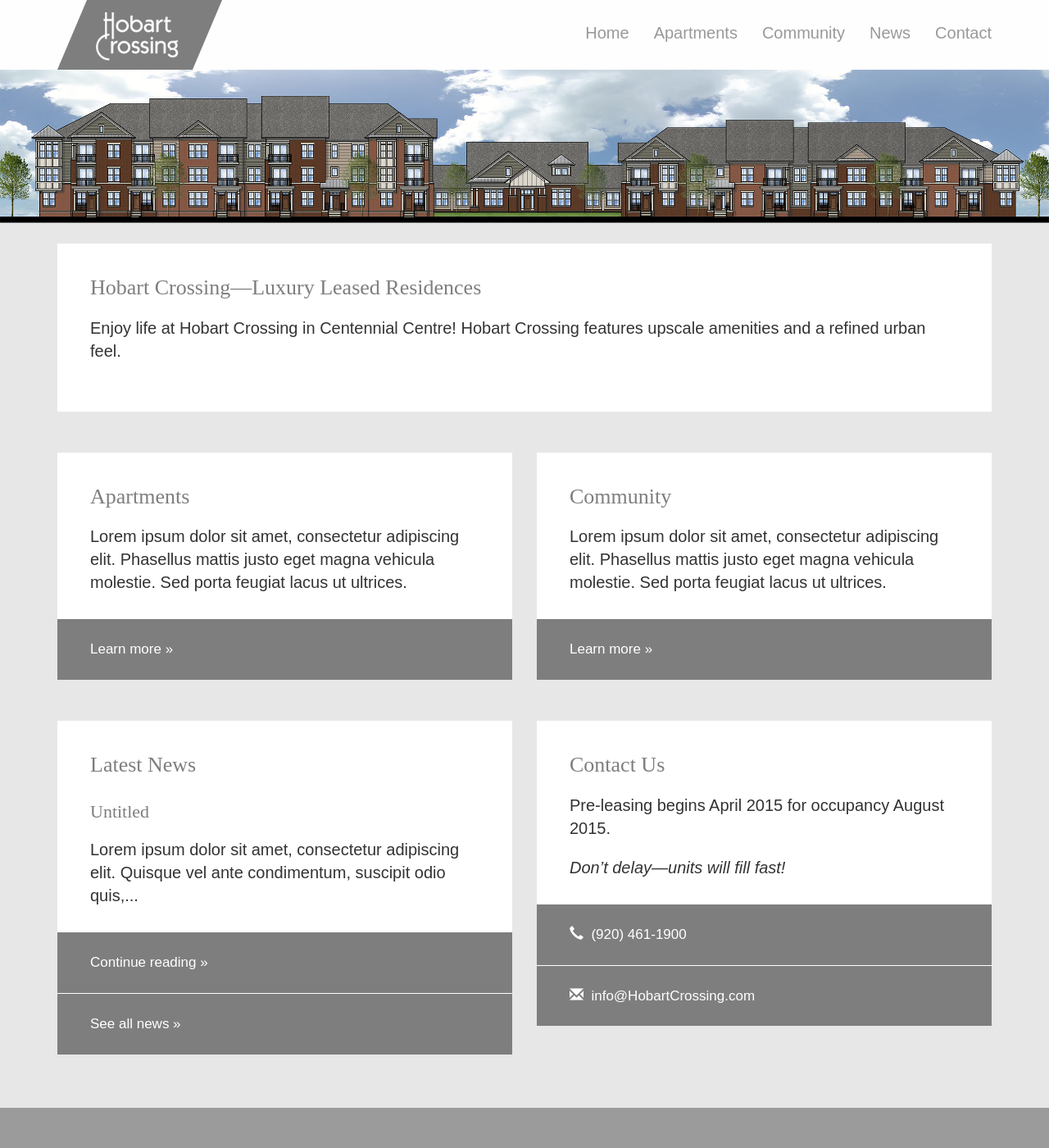
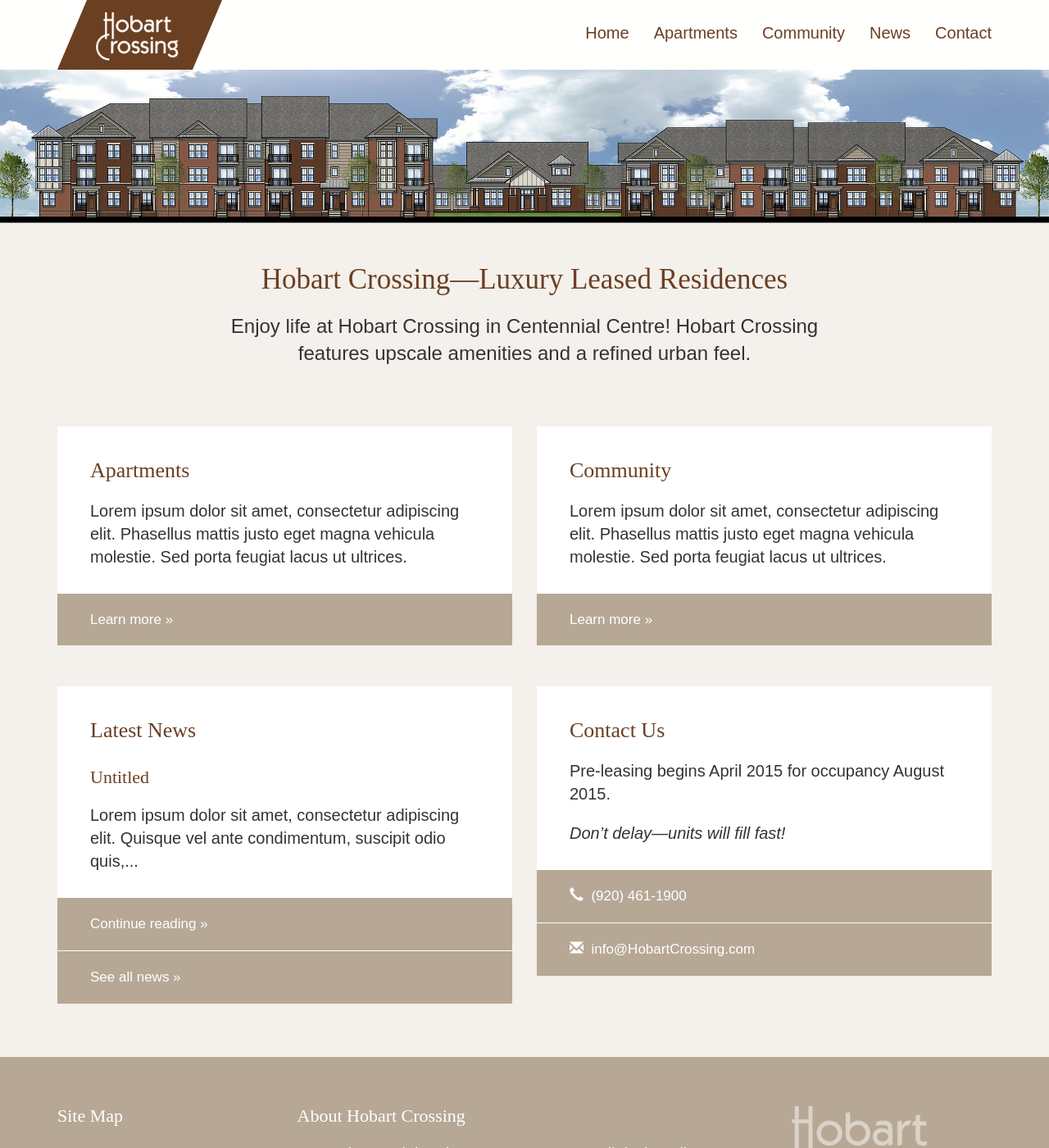
Before and after one commit to insight-creative/hobart-crossing, a Jekyll site: the page built from index.md, in a window 1280 px wide and 1400 px high. Shown: the whole window at 82% size. Built offline with Jekyll 4.4.1, drawn with Linux system fonts in a browser that asks for light colours; nearby versions of some CDN libraries.

Commit message:
A few more layout adjustments.

```diff
--- a/_includes/footer.html
+++ b/_includes/footer.html
@@ -7,11 +7,11 @@
       <div class="col-md-3">
         <h2>Site Map</h2>
         <ul>
-          <li><a href="#">Home</a></li>
-          <li><a href="#">Apartments</a></li>
-          <li><a href="#">Community</a></li>
-          <li><a href="#">News</a></li>
-          <li><a href="#">Contact</a></li>
+          <li><a href="{{ site.baseurl }}/">Home</a></li>
+          <li><a href="{{ site.baseurl }}/apartments">Apartments</a></li>
+          <li><a href="{{ site.baseurl }}/community">Community</a></li>
+          <li><a href="{{ site.baseurl }}/news">News</a></li>
+          <li><a href="{{ site.baseurl }}/contact">Contact</a></li>
         </ul>
       </div>
       <div class="col-md-6">
--- a/_layouts/blog.html
+++ b/_layouts/blog.html
@@ -5,7 +5,7 @@
 <div class="container">
   <div class="row">
     <div class="col-md-8 center-block">
-      <div class="card">
+      <div class="card header-card">
 
         {{ content }}
 
--- a/_layouts/post.html
+++ b/_layouts/post.html
@@ -6,3 +6,6 @@
   	<h1>{{ page.title }}</h1>
   	<p class="post-meta">{{ page.date | date: "%b %-d, %Y" }}</p>
  	 	{{ content }}
+    <div class="card-button-group">
+      <a href="{{ site.baseurl }}/news" class="card-button">See all recent news &raquo;</a>
+    </div>
--- a/css/hobart.css
+++ b/css/hobart.css
@@ -28,7 +28,7 @@
   font-family: "ff-tisa-sans-web-pro", sans-serif;
 	line-height: 1.4;
   color: #333;
-  background-color: #E7E7E7;
+  background-color: #F4F0EB;
   margin-top: 85px;
   -webkit-font-smoothing: antialiased;
   text-rendering: optimizeLegibility;
@@ -60,7 +60,7 @@
 h5,
 h6 {
   font-family: "ff-tisa-web-pro", serif;
-  color: #7E7E7E;
+  color: #6b3f22;
   margin-top: 1.5rem;
   margin-bottom: 1rem;
   font-size: 1rem;
@@ -73,13 +73,13 @@
   font-size: 1.1rem;
 }
 a {
-  color: #7E7E7E;
-  border-bottom: 2px solid #7E7E7E;
+  color: #6b3f22;
+  border-bottom: 2px solid #6b3f22;
   transition: all .3s;
 }
 a:hover {
-  color: #9B9B9B;
-  border-bottom: 2px solid #9B9B9B;
+  color: #B6A895;
+  border-bottom: 2px solid #B6A895;
   text-decoration: none;
   transition: all .3s;
 }
@@ -120,18 +120,18 @@
   }
 }
 .navbar-default .navbar-nav li a {
-  color: #999;
+  color: #6b3f22;
   border-bottom: 0px;
   display: block;
 }
 .navbar-default .navbar-nav li a:hover {
-  color: #7E7E7E;
+  color: #B6A895;
 }
 .navbar-default .navbar-brand {
   -webkit-transform: skew(-23deg);
   -ms-transform: skew(-23deg);
   transform: skew(-23deg);
-  background-color: #7E7E7E;
+  background-color: #6b3f22;
   font-size: 1.15rem;
   margin-left: 30px !important;
   line-height: 40px;
@@ -143,7 +143,7 @@
   }
 }
 .navbar-default .navbar-brand:hover {
-  background-color: #7E7E7E;
+  background-color: #6b3f22;
 }
 .navbar-default .navbar-brand img {
   max-width: 100px;
@@ -188,6 +188,16 @@
     padding: 40px;
   }
 }
+.header-card {
+  font-size: 1.2rem;
+  text-align: center;
+  background-color: initial;
+  padding-top: 1.25rem;
+  padding-bottom: .1rem;
+}
+.header-card h1 {
+  font-size: 1.75rem;
+}
 
 /*
  * Buttons
@@ -196,13 +206,13 @@
 .card-button {
   display: block;
   font-size: .85rem;
-  background-color: #7E7E7E;
+  background-color: #B6A895;
   border-top: 1px solid #FFF;
   color: #FFF;
   padding-left: 40px;
   padding-right: 25px;
-  padding-top: 25px;
-  padding-bottom: 25px;
+  padding-top: 20px;
+  padding-bottom: 20px;
   margin-left: -20px;
   margin-right: -20px;
 }
@@ -232,7 +242,7 @@
   border-bottom: 0px;
 }
 .card-button-group a:hover {
-  background-color: #9B9B9B;
+  background-color: #6b3f22;
   color: #FFF;
   text-decoration: none;
 }
@@ -245,7 +255,7 @@
   border-bottom: 0px;
 }
 .post-meta {
-  color: #9B9B9B;
+  color: #B6A895;
   font-size: .8rem;
 }
 
@@ -255,7 +265,7 @@
 
 footer {
   min-height: 200px;
-  background-color: #9B9B9B;
+  background-color: #B6A895;
   color: #FFF;
   margin-top: 40px;
   padding-top: 40px;
--- a/index.md
+++ b/index.md
@@ -24,8 +24,8 @@
 
 <div class="container">
   <div class="row">
-    <div class="col-md-12">
-      <div class="card">
+    <div class="col-md-9 center-block">
+      <div class="card header-card">
         <h1>Hobart Crossing—Luxury Leased Residences</h1>
 
         <p>Enjoy life at Hobart Crossing in Centennial Centre! Hobart Crossing features upscale amenities and a refined urban feel.</p>
```
